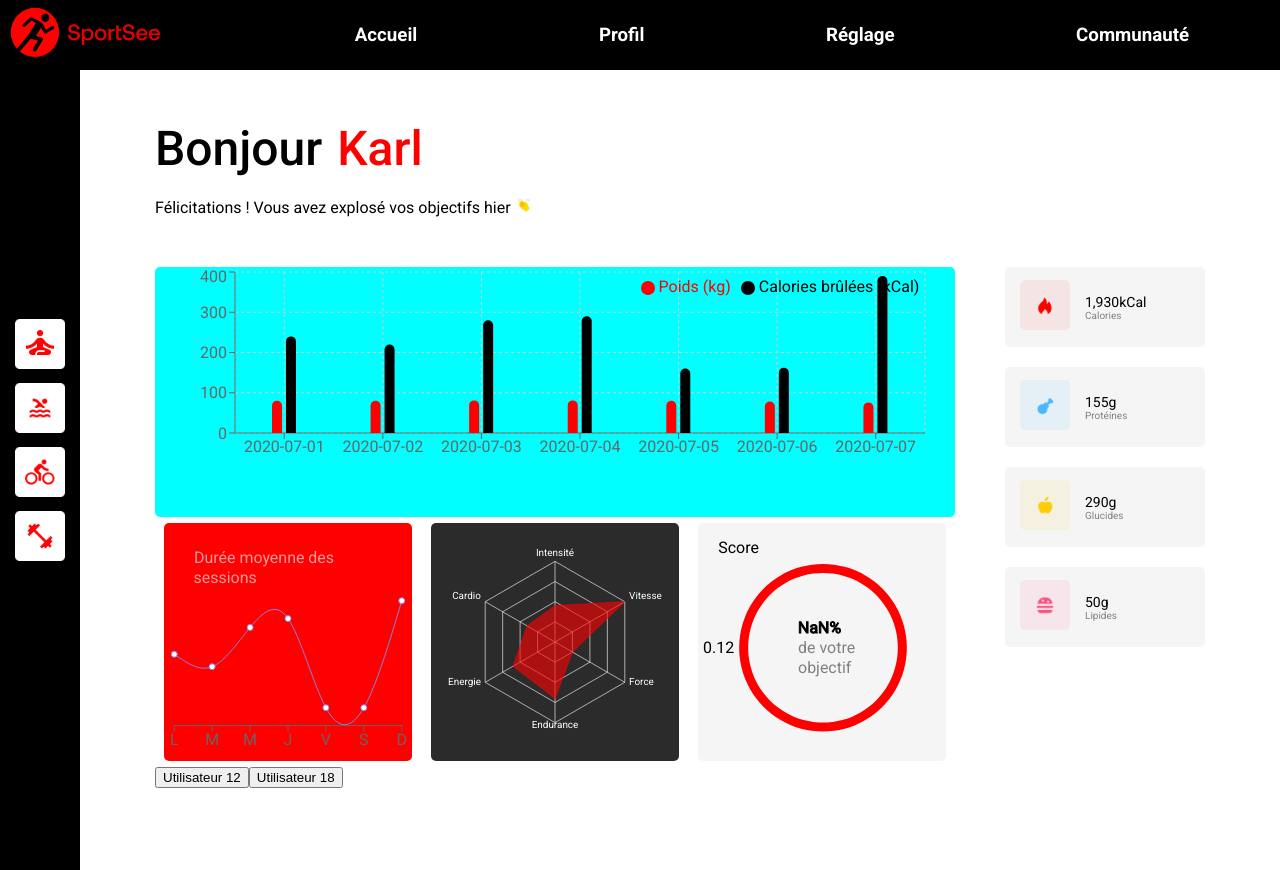
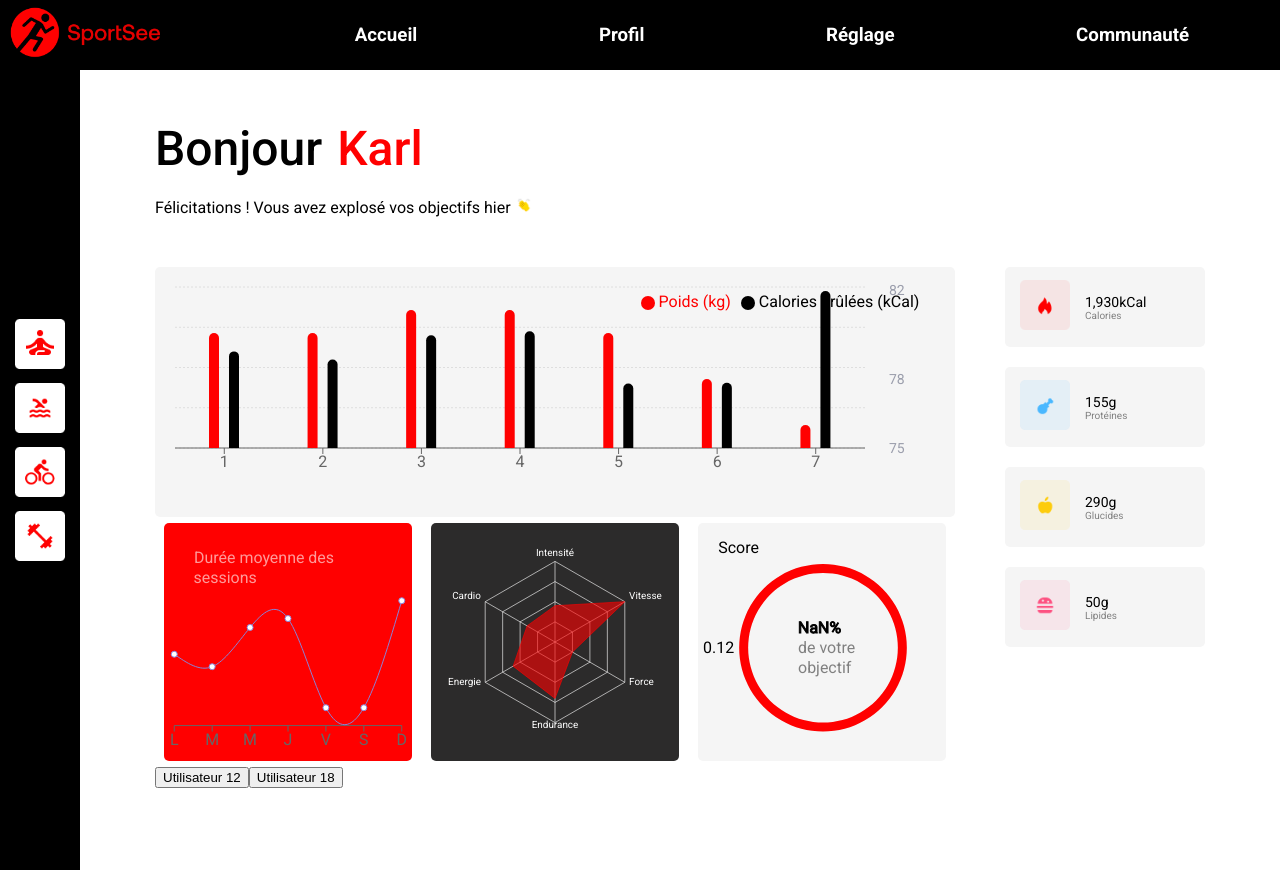
Before and after one commit to Enkiduduh/Projet-12-OpenClassrooms, a React (Create React App) app: page / in a window 1280 px wide. Built offline with nearby package versions, Linux system fonts and the light colour scheme; a small style sheet from the web is missing.

Commit message:
data modelisation dailyActivity

```diff
--- a/src/components/Dashboard.js
+++ b/src/components/Dashboard.js
@@ -22,11 +22,19 @@ import {
   RadialBar,
   ResponsiveContainer,
 } from "recharts";
-import { UserPerformance, UserAverageSessions } from "./Modelisation";
+import PropTypes from "prop-types";
+import {
+  UserPerformance,
+  UserAverageSessions,
+  UserDailyActivity,
+} from "./Modelisation";
 
 function Dashboard() {
   const [userData2, setUserData2] = useState(null);
   const [selectedUserId, setSelectedUserId] = useState(12); // UserId initial sélectionné
+
+  const [minWeight, setMinWeight] = useState(null);
+  const [maxWeight, setMaxWeight] = useState(100);
 
   useEffect(() => {
     const fetchData = async () => {
@@ -84,11 +92,48 @@ function Dashboard() {
       const formattedDataLineChart = new UserAverageSessions(
         userData2
       ).getFormattedData();
+      const { formattedData, minWeight, maxWeight } = new UserDailyActivity(
+        userData2.user_activity.find(
+          (user) => user.userId === selectedUserId
+        ).sessions
+      ).getFormattedData();
+
+      setMinWeight(minWeight);
+      setMaxWeight(maxWeight);
       // Afficher les données formatées
       console.log(formattedDataRadial);
       console.log(formattedDataLineChart);
+      console.log(formattedData);
+      console.log(minWeight);
+      console.log(maxWeight);
     }
-  }, [userData2]);
+  }, [userData2, selectedUserId]);
+
+  const CustomToolTip = ({ active, payload }) => {
+    if (active && payload && payload.length) {
+      const weightValue = payload[0]?.value ?? 0;
+      const calorieValue = payload[1]?.value ?? 0;
+
+      return (
+        <div className="tooltipActivity">
+          <p>{weightValue + "kg"}</p>
+          <p>{calorieValue + "kCal"}</p>
+        </div>
+      );
+    }
+    return null;
+  };
+
+  CustomToolTip.propTypes = {
+    active: PropTypes.bool,
+    payload: PropTypes.arrayOf(
+      PropTypes.shape({
+        value: PropTypes.number,
+        name: PropTypes.string,
+      })
+    ),
+  };
+  const formatXAxis = (value, index) => index + 1;
 
   return (
     <div className="main-page-container">
@@ -115,12 +160,47 @@ function Dashboard() {
                           left: 20,
                           bottom: 5,
                         }}
+                        barSize={10}
+                        barGap={10}
                       >
-                        <CartesianGrid strokeDasharray="3 3" />
-                        <XAxis dataKey="day" />
-                        <YAxis />
+                        <CartesianGrid
+                          stroke="rgba(222, 222, 222, 1)"
+                          strokeDasharray="2 2"
+                          vertical={false}
+                        />
+                        <YAxis dataKey="calories" yAxisId="left" hide={true} />
+                        <YAxis
+                          dataKey="kilogram"
+                          yAxisId="right"
+                          orientation="right"
+                          domain={[minWeight, maxWeight]}
+                          tickCount={4}
+                          tickLine={false}
+                          axisLine={{ stroke: "transparent" }}
+                          tick={{
+                            dx: 16,
+                            style: {
+                              fontSize: "14px",
+                              fill: "rgba(155, 158, 172, 1)",
+                            },
+                          }}
+                        />
+                        <XAxis
+                          // tick={{
+                          //   dy: 16,
+                          //   style: {
+                          //     fontSize: "14px",
+                          //     fill: "rgba(155, 158, 172, 1)",
+                          //   },
+                          // }}
+                          tickFormatter={formatXAxis}
+                          // axisLine={{ stroke: "transparent" }}
+                          // tickLine={false}
+                          dataKey="day"
+                        />
                         <Tooltip
-                          wrapperStyle={{ width: 100, backgroundColor: "#ccc" }}
+                          content={<CustomToolTip />}
+                          wrapperStyle={{ width: 50, backgroundColor: "red" }}
                         />
                         <Legend
                           width={300}
@@ -131,16 +211,16 @@ function Dashboard() {
                           fill="#FF0000"
                           name="Poids (kg)"
                           legendType="circle"
-                          barSize={10}
                           radius={[10, 10, 0, 0]}
+                          yAxisId="right"
                         />
                         <Bar
                           dataKey="calories"
                           fill="#000000"
                           name="Calories brûlées (kCal)"
                           legendType="circle"
-                          barSize={10}
                           radius={[10, 10, 0, 0]}
+                          yAxisId="left"
                         />
                       </BarChart>
                     </ResponsiveContainer>
@@ -168,7 +248,11 @@ function Dashboard() {
                           }}
                         >
                           <XAxis dataKey="day" />
-                          <YAxis dataKey='sessionLength' hide={true} domain={['dataMin-10', 'dataMax+10']} />
+                          <YAxis
+                            dataKey="sessionLength"
+                            hide={true}
+                            domain={["dataMin-10", "dataMax+10"]}
+                          />
 
                           <Tooltip formatter={(value) => `${value} min`} />
                           <Legend />
--- a/src/components/Modelisation.js
+++ b/src/components/Modelisation.js
@@ -1,10 +1,29 @@
-class userActivity {
-  constructor(userId, sessions) {
-    this.userId = userId;
-    this.sessions = sessions;
+class UserDailyActivity {
+  constructor(data) {
+    this.data = data;
   }
 
+  getFormattedData() {
+    const minWeight = Math.min(...this.data.map((entry) => entry.kilogram)) - 1;
+    const maxWeight = Math.max(...this.data.map((entry) => entry.kilogram)) + 1;
+
+    const formattedData = this.data.map((entry) => ({
+      day: entry.day,
+      kilogram: entry.kilogram,
+      calories: entry.calories,
+    }));
+
+    return {
+      formattedData,
+      minWeight,
+      maxWeight,
+      // originalData: this.data, // Ajouter originalData pour renvoyer les données d'origine
+    };
+  }
 }
+
+
+
 
 class userMainData {
   constructor(data) {
@@ -65,4 +84,4 @@ class UserPerformance {
 }
 
 
-export { userMainData, userActivity, UserAverageSessions, UserPerformance}
+export { userMainData, UserDailyActivity, UserAverageSessions, UserPerformance}
--- a/src/styles/_app.scss
+++ b/src/styles/_app.scss
@@ -23,14 +23,21 @@ body {
           margin-right: 50px;
           border-radius: 5px;
           .upper-graphics {
-            background-color: aqua;
+            background-color: whitesmoke;
             height: 50%;
             border-radius: 5px;
             margin: 0 auto;
+            display: flex;
+            justify-content: center;
+            align-items: center;
             .activity-daily {
-              display: flex;
-              justify-content: space-around;
-              align-items: center;
+              .tooltipActivity {
+                width: 50px;
+                text-align: center;
+                margin: 0 auto;
+                color: white;
+                font-size: 10px;
+              }
             }
           }
           .lower-graphics {
@@ -57,7 +64,6 @@ body {
               border-radius: 5px;
             }
 
-
             .radial-chart {
               background-color: whitesmoke;
               height: 95%;
@@ -75,5 +81,4 @@ body {
       }
     }
   }
-
 }
--- a/src/styles/index.css
+++ b/src/styles/index.css
@@ -122,15 +122,20 @@ body {
   border-radius: 5px;
 }
 .App .main-page .main-page-container .main-page-infos .main-page-graphics .upper-graphics {
-  background-color: aqua;
+  background-color: whitesmoke;
   height: 50%;
   border-radius: 5px;
   margin: 0 auto;
+  display: flex;
+  justify-content: center;
+  align-items: center;
 }
-.App .main-page .main-page-container .main-page-infos .main-page-graphics .upper-graphics .activity-daily {
-  display: flex;
-  justify-content: space-around;
-  align-items: center;
+.App .main-page .main-page-container .main-page-infos .main-page-graphics .upper-graphics .activity-daily .tooltipActivity {
+  width: 50px;
+  text-align: center;
+  margin: 0 auto;
+  color: white;
+  font-size: 10px;
 }
 .App .main-page .main-page-container .main-page-infos .main-page-graphics .lower-graphics {
   height: 50%;
```
Also changed, not shown: 1 other file (tests, documents, lock files or other folders).
